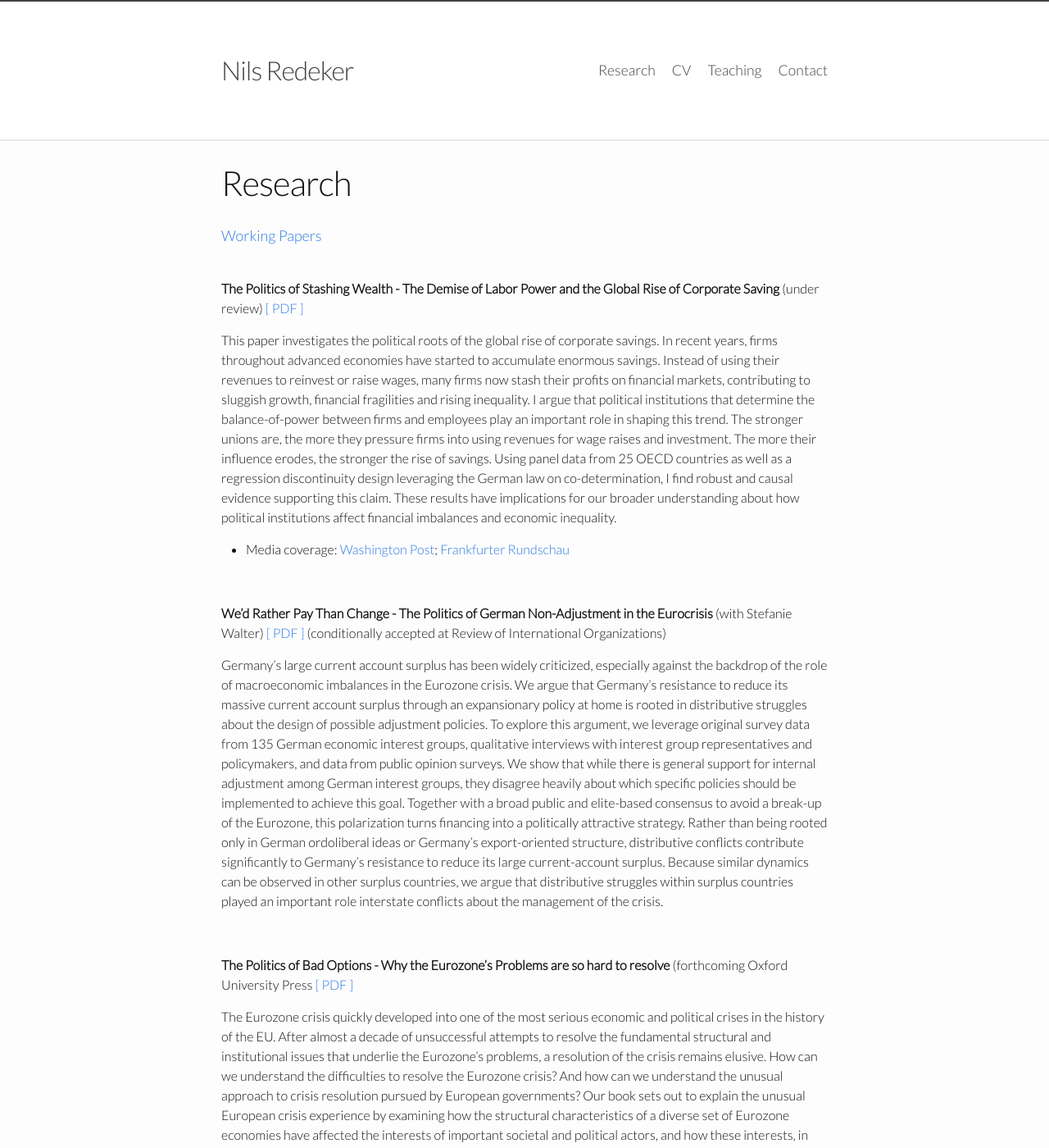
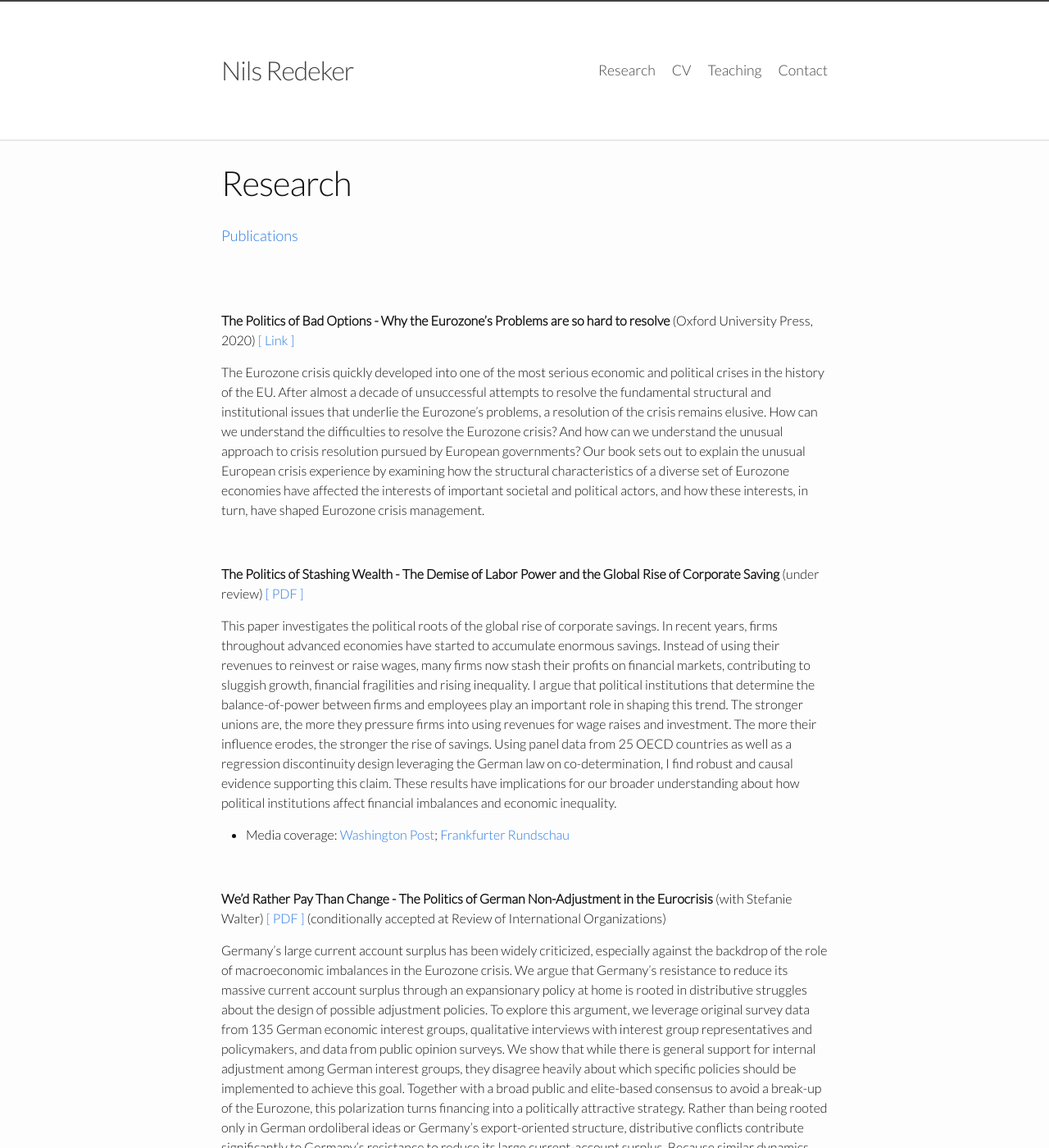
Before and after one commit to nilsredeker/nilsredeker.github.io, a Jekyll site: the page built from 01research.md, in a window 1280 px wide and 1400 px high. Shown: the whole window at 82% size. Built offline with Jekyll 4.4.1, drawn with Linux system fonts in a browser that asks for light colours; nearby versions of some CDN libraries; some of the changed lines change nothing that is shown; some of the changed text lies outside the part shown.

Commit message:
research

```diff
--- a/01research.md
+++ b/01research.md
@@ -5,7 +5,18 @@ permalink: /research/
 order: 1
 ---
 <font size="+1">
-<span style="color:#2a7ae2"> Working Papers  </span> </font> <br>
+<span style="color:#2a7ae2"> Publications  </span> </font> <br>
+
+<br>
+
+**The Politics of Bad Options - Why the Eurozone's Problems are so hard to resolve** (Oxford University Press, 2020) [[ Link ]](https://global.oup.com/academic/product/the-politics-of-bad-options-9780198857013?cc=de&lang=en&)
+
+
+The Eurozone crisis quickly developed into one of the most serious economic and political crises in the history of the EU. After almost a decade of unsuccessful attempts to resolve the fundamental structural and institutional issues that underlie the Eurozone’s problems, a resolution of the crisis remains elusive. How can we understand the difficulties to resolve the Eurozone crisis? And how can we understand the unusual approach to crisis resolution pursued by European governments?
+Our book sets out to explain the unusual European crisis experience by examining how the structural characteristics of a diverse set of Eurozone economies have affected the interests of important societal and political actors, and how these interests, in turn, have shaped Eurozone crisis management.
+
+<br>
+
 
 **The Politics of Stashing Wealth - The Demise of Labor Power and the Global Rise of Corporate Saving**  (under review) [ [ PDF ]]({{ site.url }}/assets/Redeker_Savings_Glut.pdf)
 
@@ -19,15 +30,6 @@ This paper investigates the political roots of the global rise of corporate savi
 
 Germany’s large current account surplus has been widely criticized, especially against the backdrop of the role of macroeconomic imbalances in the Eurozone crisis. We argue that Germany’s resistance to reduce its massive current account surplus through an expansionary policy at home is rooted in distributive struggles about the design of possible adjustment policies. To explore this argument, we leverage original survey data from 135 German economic interest groups, qualitative interviews with interest group representatives and policymakers, and data from public opinion surveys. We show that while there is general support for internal adjustment among German interest groups, they disagree heavily about which specific policies should be implemented to achieve this goal. Together with a broad public and elite-based consensus to avoid a break-up of the Eurozone, this polarization turns financing into a politically attractive strategy. Rather than being rooted only in German ordoliberal ideas or Germany’s export-oriented structure, distributive conflicts contribute significantly to Germany’s resistance to reduce its large current-account surplus. Because similar dynamics can be observed in other surplus countries, we argue that distributive struggles within surplus countries played an important role interstate conflicts about the management of the crisis.
 
-<br>
-
-**The Politics of Bad Options - Why the Eurozone's Problems are so hard to resolve** (forthcoming Oxford University Press [ [ PDF ]]({{ site.url }}/assets/WalterRayRedeker.PoliticsofBadOptions.ch1_Intro.pdf)
-
-
-The Eurozone crisis quickly developed into one of the most serious economic and political crises in the history of the EU. After almost a decade of unsuccessful attempts to resolve the fundamental structural and institutional issues that underlie the Eurozone’s problems, a resolution of the crisis remains elusive. How can we understand the difficulties to resolve the Eurozone crisis? And how can we understand the unusual approach to crisis resolution pursued by European governments?
-Our book sets out to explain the unusual European crisis experience by examining how the structural characteristics of a diverse set of Eurozone economies have affected the interests of important societal and political actors, and how these interests, in turn, have shaped Eurozone crisis management.
-
-<br>
 
 **Trade, Labor Market Institutions and the Decline of Labor Shares**  [ [ PDF ]]({{ site.url }}/assets/Redeker_WaivingWages.pdf)
 
```
Also changed, not shown: 1 other file.
